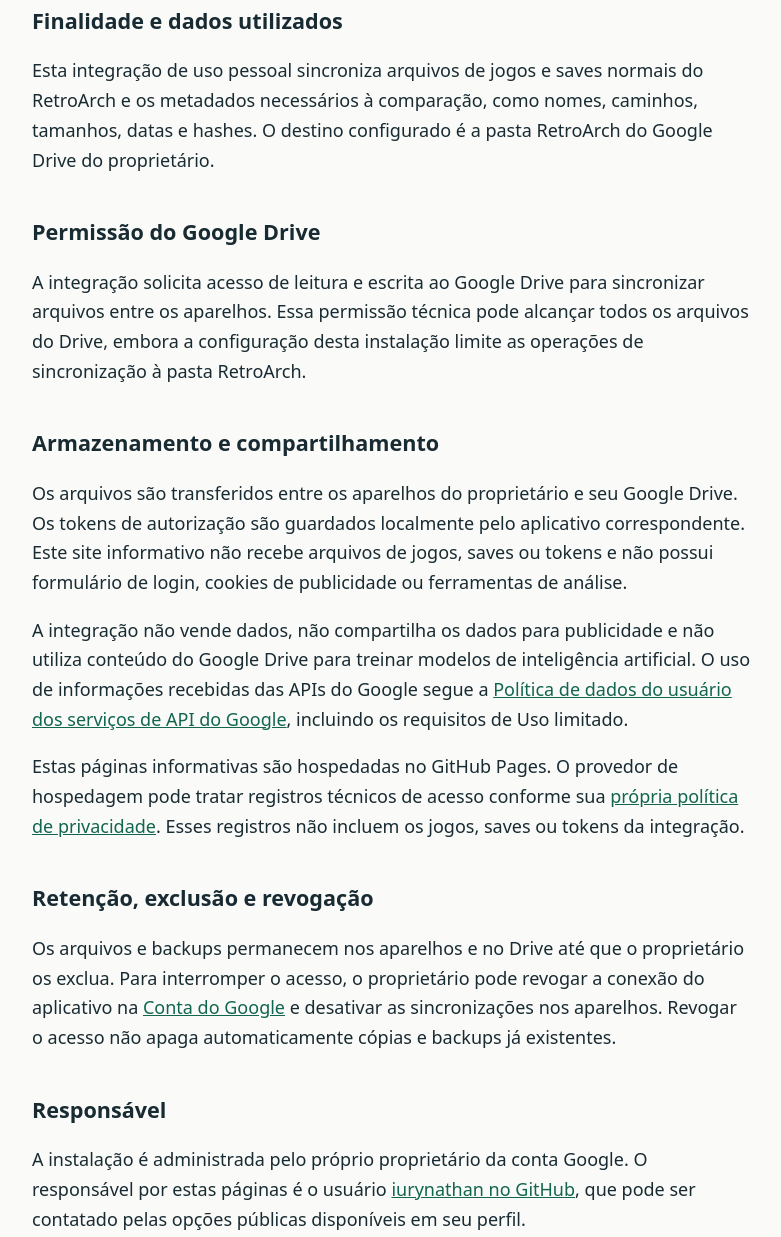
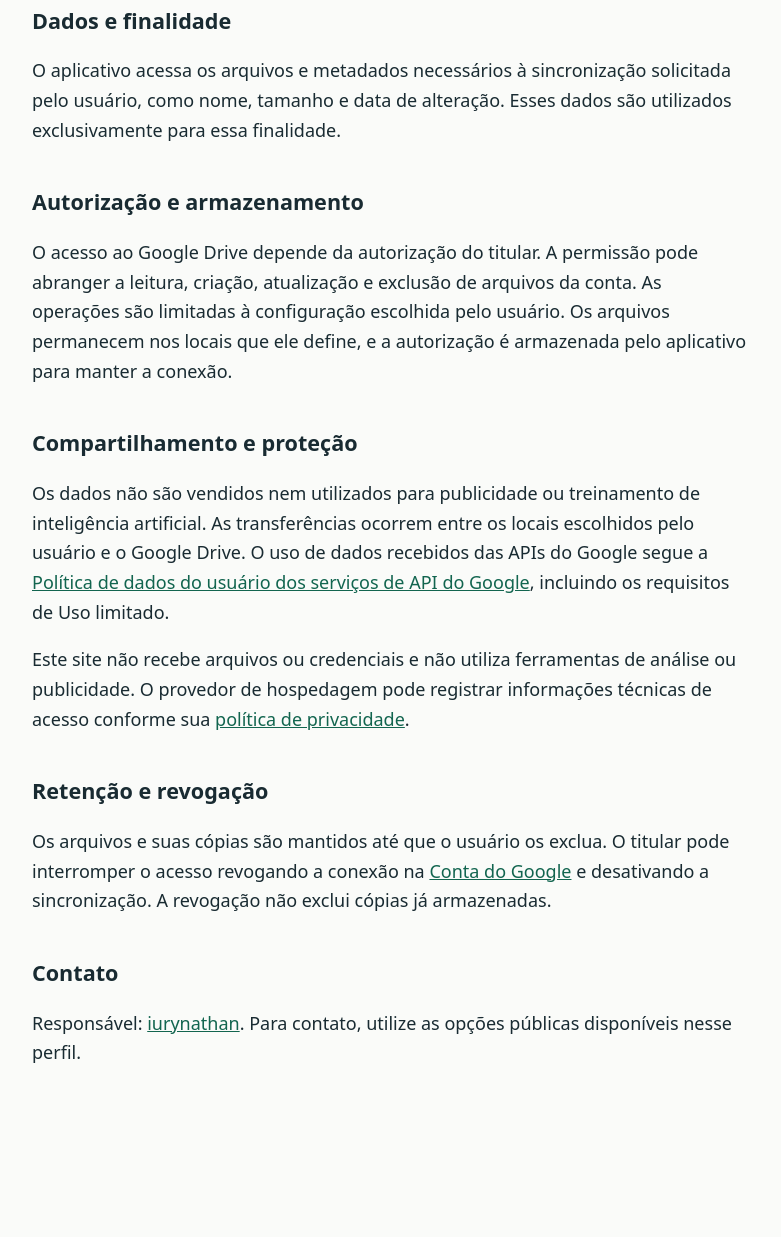
Before and after one commit to iurynathan/personal-sync-pages, a plain HTML site: page privacidade.html in a window 1280 px wide. Shown: the part 249-1486 px from the top of the page, without its empty margins (248-1029 px from the left). After the commit the page ends 1381 px from the top, so only its background shows below. Drawn offline with Linux system fonts and the light colour scheme.

Commit message:
Use generic personal sync identity and privacy disclosures

```diff
--- a/privacidade.html
+++ b/privacidade.html
@@ -1,14 +1,13 @@
 <!doctype html>
-<html lang="pt-BR"><meta charset="utf-8"><meta name="viewport" content="width=device-width,initial-scale=1"><title>Privacidade · RetroArch Cloud Sync</title>
+<html lang="pt-BR"><meta charset="utf-8"><meta name="viewport" content="width=device-width,initial-scale=1"><title>Privacidade · Sincronização pessoal</title>
 <meta name="robots" content="noindex, nofollow, nosnippet">
 <meta name="referrer" content="no-referrer">
 <style>body{font:18px/1.65 system-ui,sans-serif;max-width:720px;margin:64px auto;padding:0 24px;color:#192b32;background:#fafbf9}h1{line-height:1.15}h2{font-size:1.2em;margin-top:1.8em}a{color:#12654f}small{color:#53646a}</style>
-<main><a href="./">RetroArch Cloud Sync</a><h1>Política de privacidade</h1><small>Atualizada em 15 de outubro de 2026</small>
-<h2>Finalidade e dados utilizados</h2><p>Esta integração de uso pessoal sincroniza arquivos de jogos e saves normais do RetroArch e os metadados necessários à comparação, como nomes, caminhos, tamanhos, datas e hashes. O destino configurado é a pasta RetroArch do Google Drive do proprietário.</p>
-<h2>Permissão do Google Drive</h2><p>A integração solicita acesso de leitura e escrita ao Google Drive para sincronizar arquivos entre os aparelhos. Essa permissão técnica pode alcançar todos os arquivos do Drive, embora a configuração desta instalação limite as operações de sincronização à pasta RetroArch.</p>
-<h2>Armazenamento e compartilhamento</h2><p>Os arquivos são transferidos entre os aparelhos do proprietário e seu Google Drive. Os tokens de autorização são guardados localmente pelo aplicativo correspondente. Este site informativo não recebe arquivos de jogos, saves ou tokens e não possui formulário de login, cookies de publicidade ou ferramentas de análise.</p>
-<p>A integração não vende dados, não compartilha os dados para publicidade e não utiliza conteúdo do Google Drive para treinar modelos de inteligência artificial. O uso de informações recebidas das APIs do Google segue a <a href="https://developers.google.com/terms/api-services-user-data-policy">Política de dados do usuário dos serviços de API do Google</a>, incluindo os requisitos de Uso limitado.</p>
-<p>Estas páginas informativas são hospedadas no GitHub Pages. O provedor de hospedagem pode tratar registros técnicos de acesso conforme sua <a href="https://docs.github.com/site-policy/privacy-policies/github-general-privacy-statement">própria política de privacidade</a>. Esses registros não incluem os jogos, saves ou tokens da integração.</p>
-<h2>Retenção, exclusão e revogação</h2><p>Os arquivos e backups permanecem nos aparelhos e no Drive até que o proprietário os exclua. Para interromper o acesso, o proprietário pode revogar a conexão do aplicativo na <a href="https://myaccount.google.com/connections">Conta do Google</a> e desativar as sincronizações nos aparelhos. Revogar o acesso não apaga automaticamente cópias e backups já existentes.</p>
-<h2>Responsável</h2><p>A instalação é administrada pelo próprio proprietário da conta Google. O responsável por estas páginas é o usuário <a href="https://github.com/iurynathan">iurynathan no GitHub</a>, que pode ser contatado pelas opções públicas disponíveis em seu perfil.</p>
+<main><a href="./">Sincronização pessoal</a><h1>Política de privacidade</h1><small>Atualizada em 15 de outubro de 2026</small>
+<h2>Dados e finalidade</h2><p>O aplicativo acessa os arquivos e metadados necessários à sincronização solicitada pelo usuário, como nome, tamanho e data de alteração. Esses dados são utilizados exclusivamente para essa finalidade.</p>
+<h2>Autorização e armazenamento</h2><p>O acesso ao Google Drive depende da autorização do titular. A permissão pode abranger a leitura, criação, atualização e exclusão de arquivos da conta. As operações são limitadas à configuração escolhida pelo usuário. Os arquivos permanecem nos locais que ele define, e a autorização é armazenada pelo aplicativo para manter a conexão.</p>
+<h2>Compartilhamento e proteção</h2><p>Os dados não são vendidos nem utilizados para publicidade ou treinamento de inteligência artificial. As transferências ocorrem entre os locais escolhidos pelo usuário e o Google Drive. O uso de dados recebidos das APIs do Google segue a <a href="https://developers.google.com/terms/api-services-user-data-policy">Política de dados do usuário dos serviços de API do Google</a>, incluindo os requisitos de Uso limitado.</p>
+<p>Este site não recebe arquivos ou credenciais e não utiliza ferramentas de análise ou publicidade. O provedor de hospedagem pode registrar informações técnicas de acesso conforme sua <a href="https://docs.github.com/site-policy/privacy-policies/github-general-privacy-statement">política de privacidade</a>.</p>
+<h2>Retenção e revogação</h2><p>Os arquivos e suas cópias são mantidos até que o usuário os exclua. O titular pode interromper o acesso revogando a conexão na <a href="https://myaccount.google.com/connections">Conta do Google</a> e desativando a sincronização. A revogação não exclui cópias já armazenadas.</p>
+<h2>Contato</h2><p>Responsável: <a href="https://github.com/iurynathan">iurynathan</a>. Para contato, utilize as opções públicas disponíveis nesse perfil.</p>
 </main></html>
```
Also changed, not shown: index.html (+4 -5 lines).
